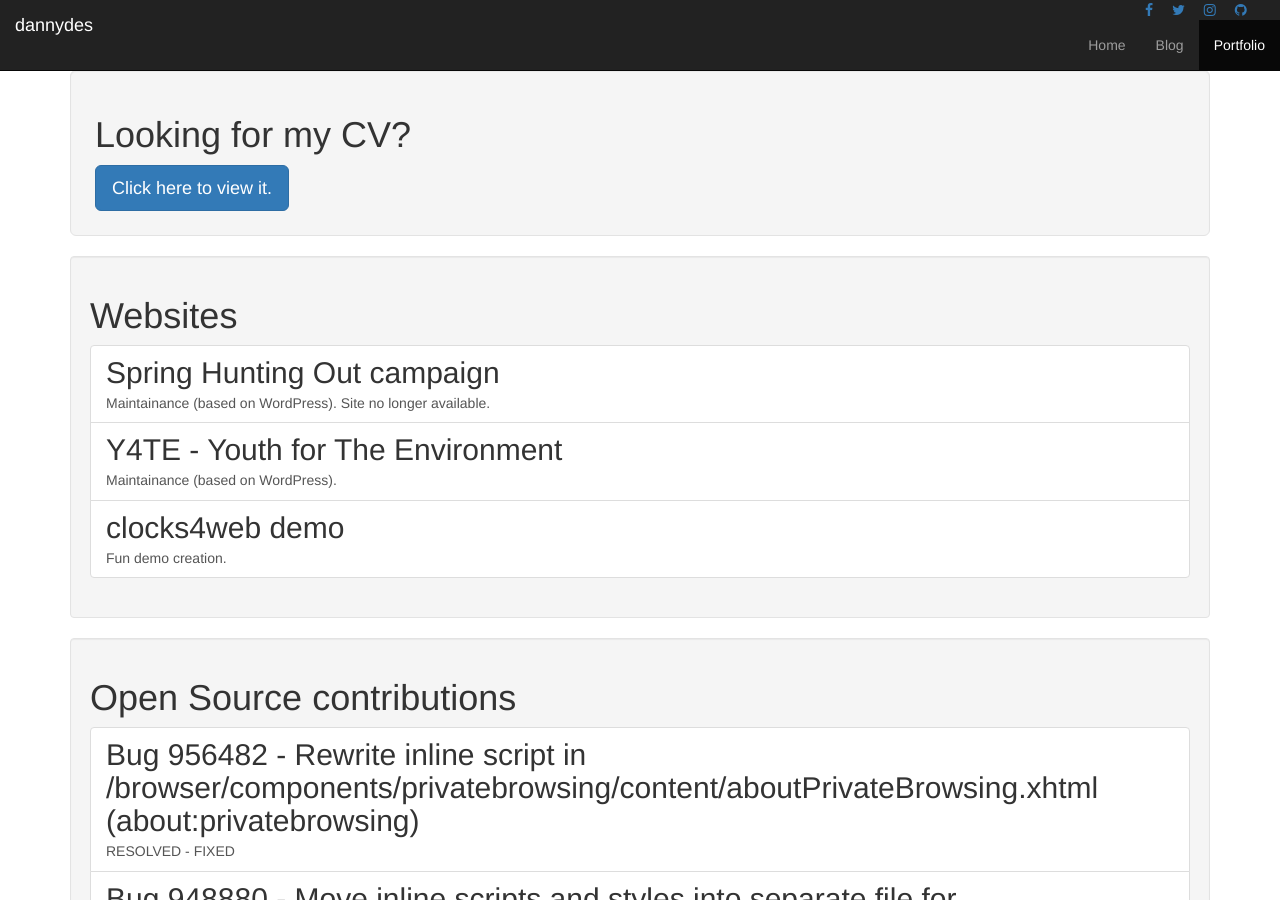
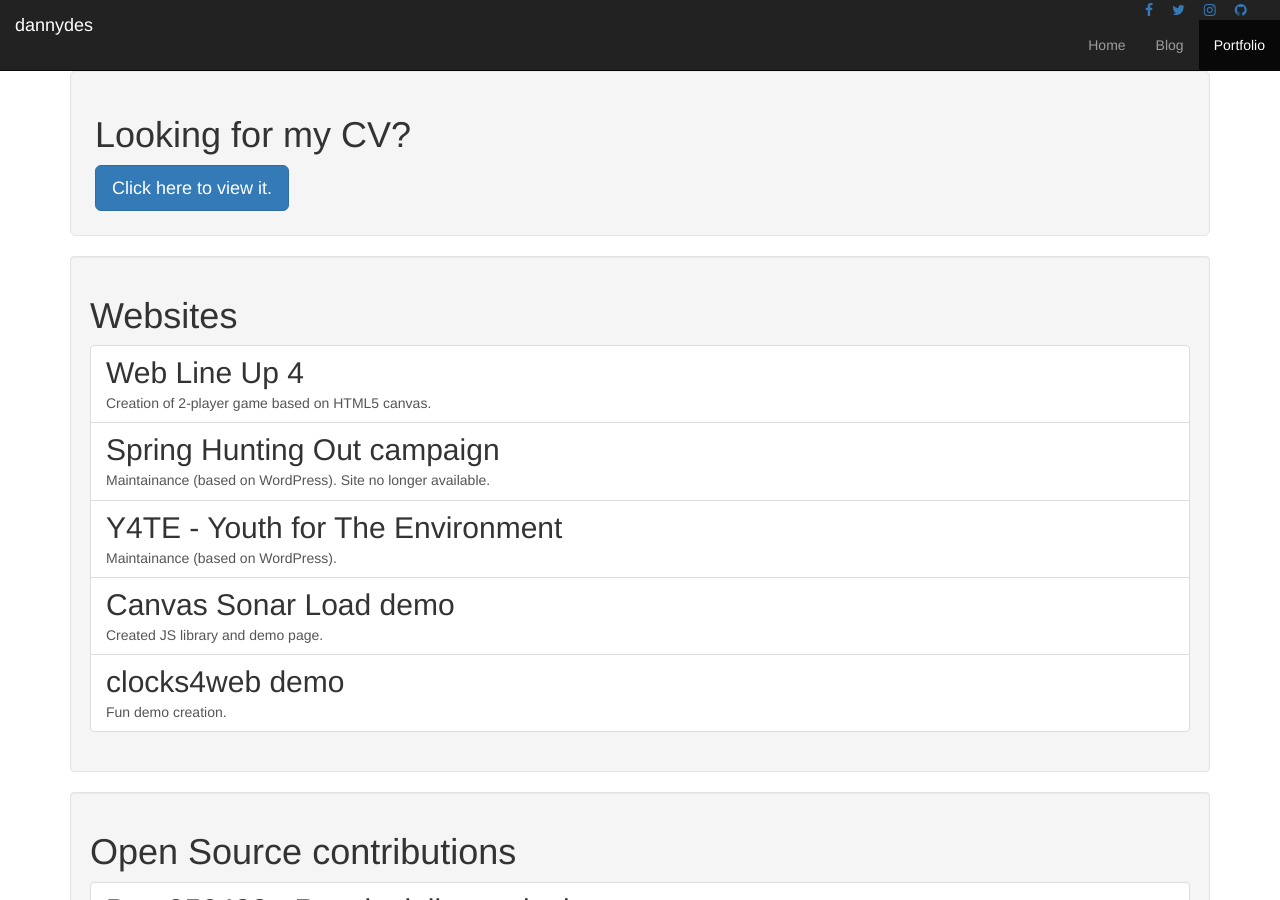
Before and after one commit to dannydes/dannydes.github.io, a Jekyll site: the page built from portfolio/index.html, in a window 1280 px wide and 900 px high. Built offline with Jekyll 4.4.1, drawn with Linux system fonts in a browser that asks for light colours; nearby versions of some CDN libraries.

Commit message:
added 2 sites

```diff
--- a/portfolio/index.html
+++ b/portfolio/index.html
@@ -11,6 +11,10 @@ title: Portfolio
 <div class="well">
 	<h1>Websites</h1>
 	<div class="list-group">
+		<a href="http://dannydes.github.io/blu4/" class="list-group-item" target="_blank">
+			<h2 class="list-group-item-heading">Web Line Up 4</h2>
+			<p class="list-group-item-text">Creation of 2-player game based on HTML5 canvas.</p>
+		</a>
 		<a href="#" class="list-group-item">
 			<h2 class="list-group-item-heading">Spring Hunting Out campaign</h2>
 			<p class="list-group-item-text">Maintainance (based on WordPress). Site no longer available.</p>
@@ -18,6 +22,10 @@ title: Portfolio
 		<a href="http://y4te.org" class="list-group-item" target="_blank">
 			<h2 class="list-group-item-heading">Y4TE - Youth for The Environment</h2>
 			<p class="list-group-item-text">Maintainance (based on WordPress).</p>
+		</a>
+		<a href="http://dannydes.github.io/canvas-sonar-load/" class="list-group-item" target="_blank">
+			<h2 class="list-group-item-heading">Canvas Sonar Load demo</h2>
+			<p class="list-group-item-text">Created JS library and demo page.</p>
 		</a>
 		<a href="http://dannydes.github.io/clocks4web/" class="list-group-item" target="_blank">
 			<h2 class="list-group-item-heading">clocks4web demo</h2>
```
